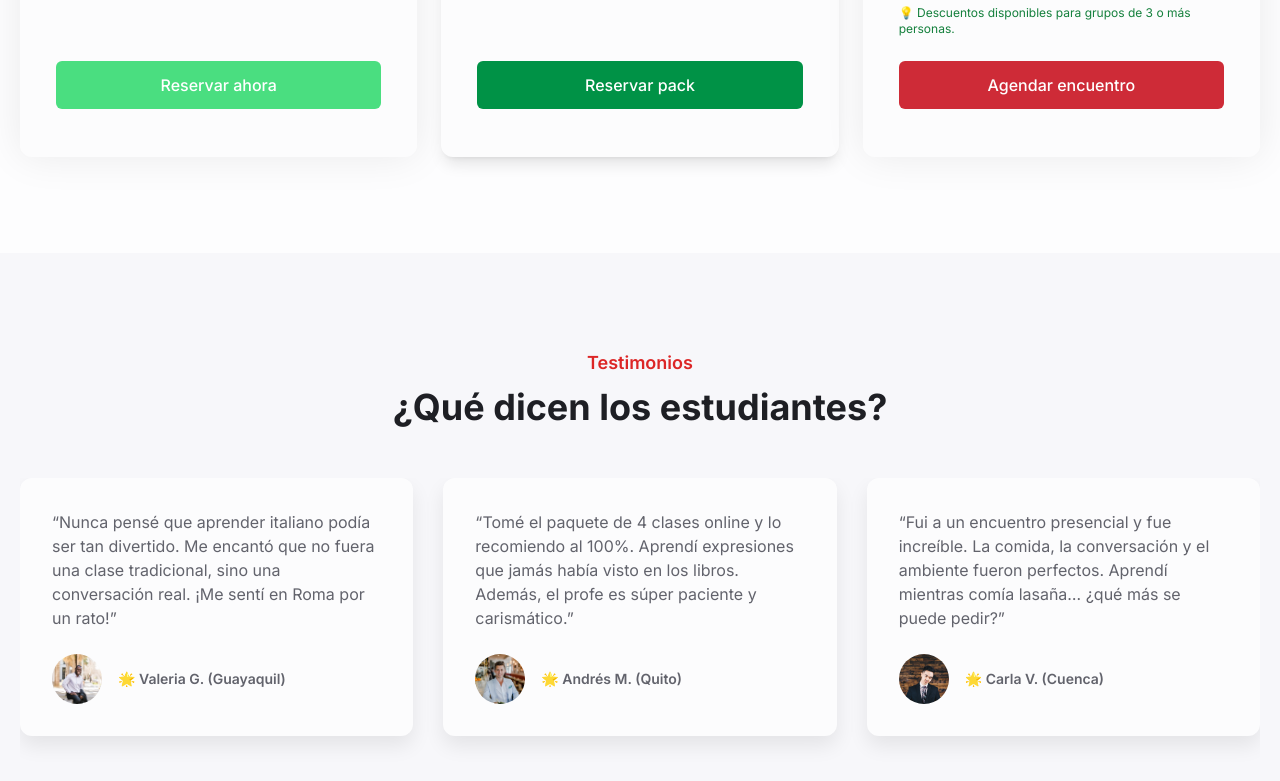
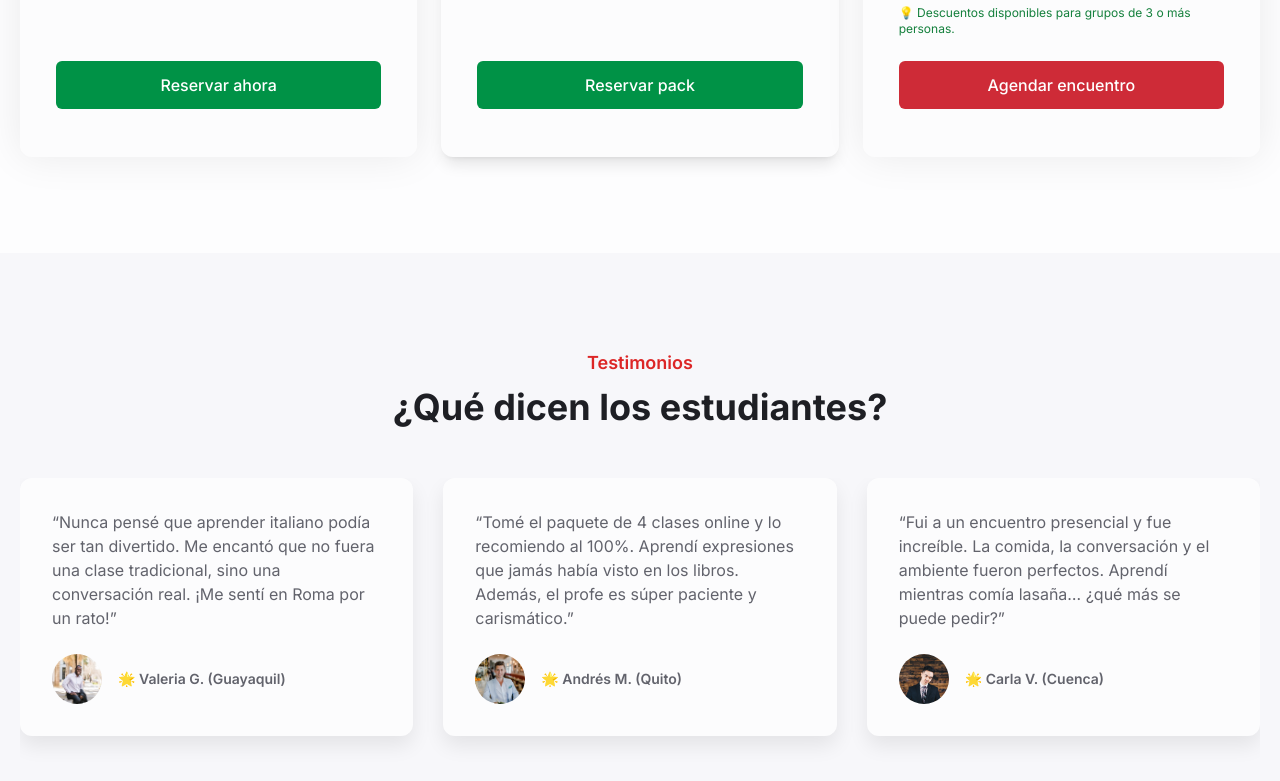
Before and after one commit to stikrobinson/landing_page, a website built with Vite: page index.html in a window 1280 px wide. Shown: the part 2694-3475 px from the top of the page. Built offline with nearby package versions, Linux system fonts and the light colour scheme; no server answers; animation ran at ten frames a second.

Commit message:
color verde

```diff
--- a/index.html
+++ b/index.html
@@ -404,7 +404,7 @@
                   </ul>
                   <a
                     href="#contact" id="reservar-clase"
-                    class="inline-block font-medium px-6 py-3 rounded-md bg-green-400 text-white hover:bg-green-500 focus:bg-green-500 mt-auto"
+                    class="inline-block font-medium px-6 py-3 rounded-md bg-[#009246] text-white hover:bg-green-500 focus:bg-green-500 mt-auto"
                     >Reservar ahora</a
                   >
                 </div>
```
